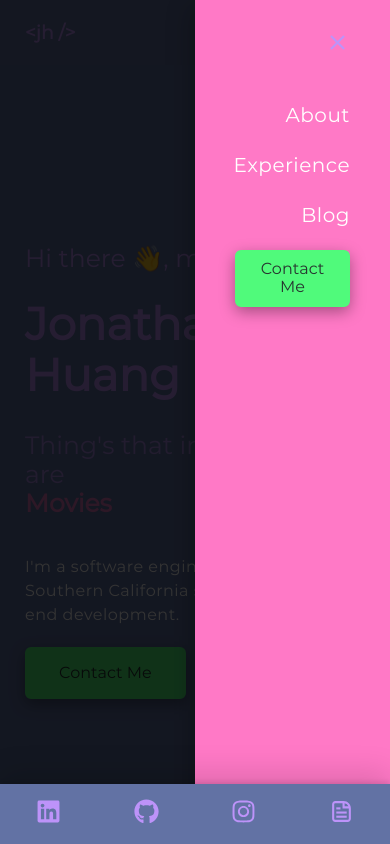
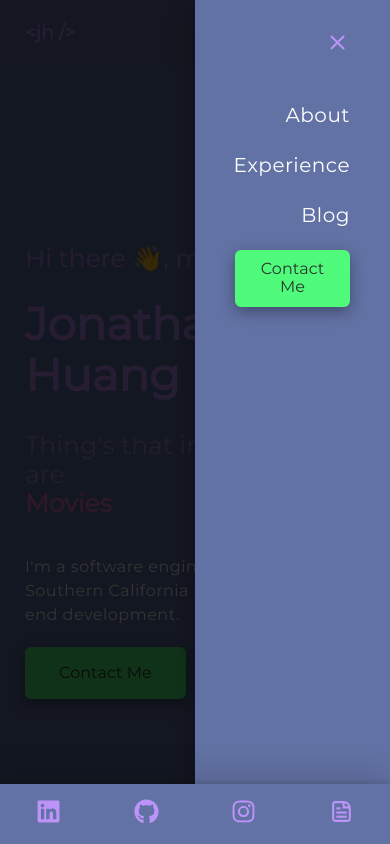
Before and after one commit to jhuan015/personal-website, a Gatsby site: page / in a window 390 px wide. Both pictures are taken after a click on the icon 342 px from the left and 32 px from the top of the page. Shown: the top 844 px of the page. Built offline with nearby package versions, Linux system fonts and the light colour scheme; Gatsby itself is replaced by a stand-in of ours.

Commit message:
feat: scroll lock on panel and fix colors

```diff
--- a/src/components/experience.tsx
+++ b/src/components/experience.tsx
@@ -5,8 +5,7 @@ import VerysSVG from '../assets/images/svg/verys.svg'
 import EvisionsSVG from '../assets/images/svg/evisions.svg'
 import JsqSVG from '../assets/images/svg/jsq.svg'
 import { breakpoints } from '../styles/theme'
-
-const isBrowser = typeof window !== 'undefined'
+import { isBrowser } from '../utils'
 
 const ExpedienceStyles = styled.section`
   display: grid;
--- a/src/components/header.tsx
+++ b/src/components/header.tsx
@@ -4,6 +4,7 @@ import { MdClear, MdMenu } from 'react-icons/md'
 import styled from 'styled-components'
 import { CSSTransition } from 'react-transition-group'
 import { DarkIconButton, FilledButton } from '../styles/CommonStyles'
+import useLockBodyScroll from '../hooks/useLockBodyScroll'
 
 const FilledButtonStyles = styled(FilledButton)`
   margin: 0 10px;
@@ -116,7 +117,7 @@ const Panel = styled.div`
   right: 0;
   width: 50vw;
   height: 100vh;
-  background-color: ${props => props.theme.palette.primary.light};
+  background-color: ${props => props.theme.palette.primary.main};
   box-shadow: rgba(0, 0, 0, 0.22) 0px 11px 23px 5px;
   z-index: 10;
 `
@@ -145,6 +146,18 @@ const Links: React.FC = () => (
   </>
 )
 
+const MobileHeader: React.FC<{ onClose: () => void }> = ({ onClose }) => {
+  useLockBodyScroll()
+  return (
+    <Panel>
+      <MobileClearMenuIcon onClick={() => onClose()} />
+      <MobileNavLinkStyles>
+        <Links />
+      </MobileNavLinkStyles>
+    </Panel>
+  )
+}
+
 const Header: React.FC<Props> = () => {
   const [openMenu, setOpenMenu] = useState(false)
 
@@ -165,12 +178,7 @@ const Header: React.FC<Props> = () => {
           classNames="menu"
           timeout={300}
         >
-          <Panel>
-            <MobileClearMenuIcon onClick={() => setOpenMenu(false)} />
-            <MobileNavLinkStyles>
-              <Links />
-            </MobileNavLinkStyles>
-          </Panel>
+          <MobileHeader onClose={() => setOpenMenu(false)} />
         </CSSTransition>
       </NavStyles>
       <GreyContainer $display={openMenu} onClick={() => setOpenMenu(false)} />
--- /dev/null
+++ b/src/hooks/useLockBodyScroll.ts
@@ -0,0 +1,16 @@
+import { useLayoutEffect } from 'react'
+
+// Hook to lock body scrolling
+function useLockBodyScroll(): void {
+  useLayoutEffect((): (() => void) => {
+    // Get original body overflow
+    const originalStyle: string = window.getComputedStyle(document.body)
+      .overflow
+    // Prevent scrolling on mount
+    document.body.style.overflow = 'hidden'
+    // Re-enable scrolling when component unmounts
+    return () => (document.body.style.overflow = originalStyle)
+  }, []) // Empty array ensures effect is only run on mount and unmount
+}
+
+export default useLockBodyScroll
--- /dev/null
+++ b/src/utils.ts
@@ -0,0 +1,3 @@
+const isBrowser = typeof window !== 'undefined'
+
+export { isBrowser }
```
